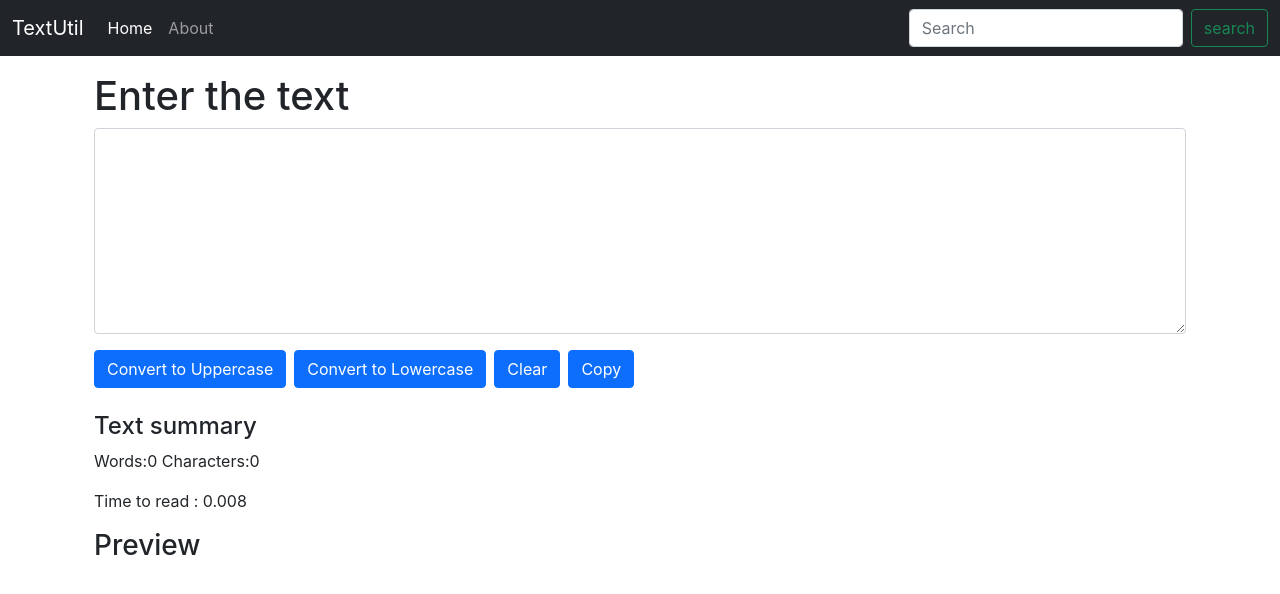
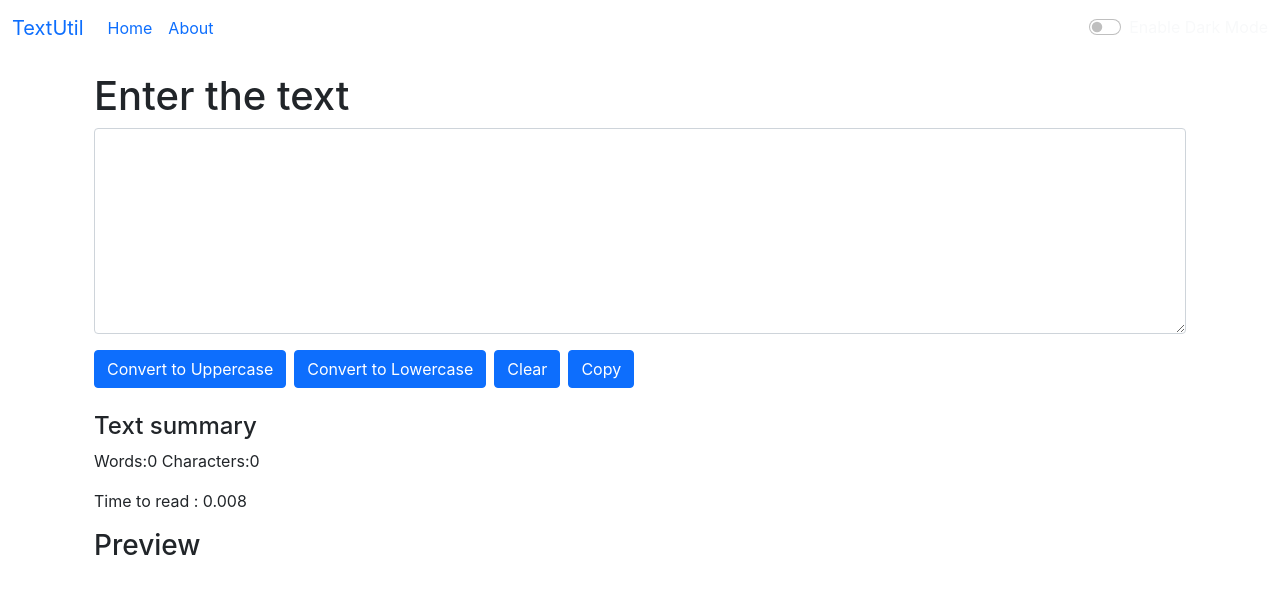
Before and after one commit to charuzain/textUtils, a React (Create React App) app: page / in a window 1280 px wide. Shown: the top 594 px of the page. Built offline with nearby package versions, Linux system fonts and the light colour scheme.

Commit message:
Dark mode functionality implemented

```diff
--- a/src/components/Navbar.js
+++ b/src/components/Navbar.js
@@ -1,10 +1,9 @@
-import React from 'react'
 // rfc : shortcut for react function based component
 import PropTypes from 'prop-types'
 // impt : shortcut for importing prop-type
 export default function Navbar(props){
   return (
-    <nav className="navbar navbar-expand-lg navbar-dark bg-dark">
+    <nav className={`navbar navbar-expand-lg navbar-${props.mode} bg-${props.mode}`}>
     <div className="container-fluid">
       <a className="navbar-brand" href="/">{props.title}</a>
       <button className="navbar-toggler" type="button" data-bs-toggle="collapse" data-bs-target="#navbarSupportedContent" aria-controls="navbarSupportedContent" aria-expanded="false" aria-label="Toggle navigation">
@@ -19,10 +18,15 @@ export default function Navbar(props){
             <a className="nav-link" href="/">{props.nav2}</a>
           </li>
         </ul>
-        <form className="d-flex">
-          <input className="form-control me-2" type="search" placeholder="Search" aria-label="Search"/>
-          <button className="btn btn-outline-success" type="submit">{props.nav3}</button>
-        </form>
+        {/* <form classNameName="d-flex">
+          <input classNameName="form-control me-2" type="search" placeholder="Search" aria-label="Search"/>
+          <button classNameName="btn btn-outline-success" type="submit">{props.nav3}</button>
+        </form> */}<div className={`form-check form-switch text-${props.mode ==='light'? 'dark':'light'}`}>
+            <input className="form-check-input" type="checkbox" onClick={props.handleToggle}  id="flexSwitchCheckDefault" />
+              <label className="form-check-label" htmlFor="flexSwitchCheckChecked">Enable Dark Mode</label>
+          </div>
+
+
       </div>
     </div>
   </nav>
```
